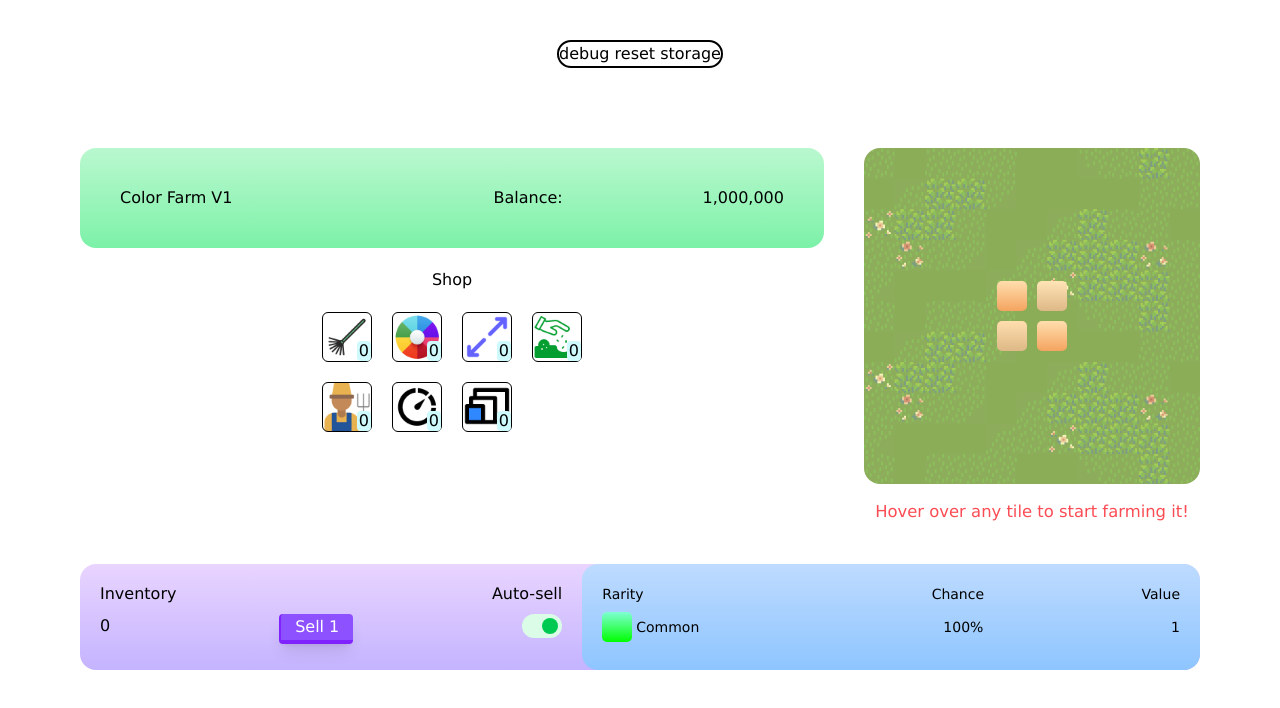
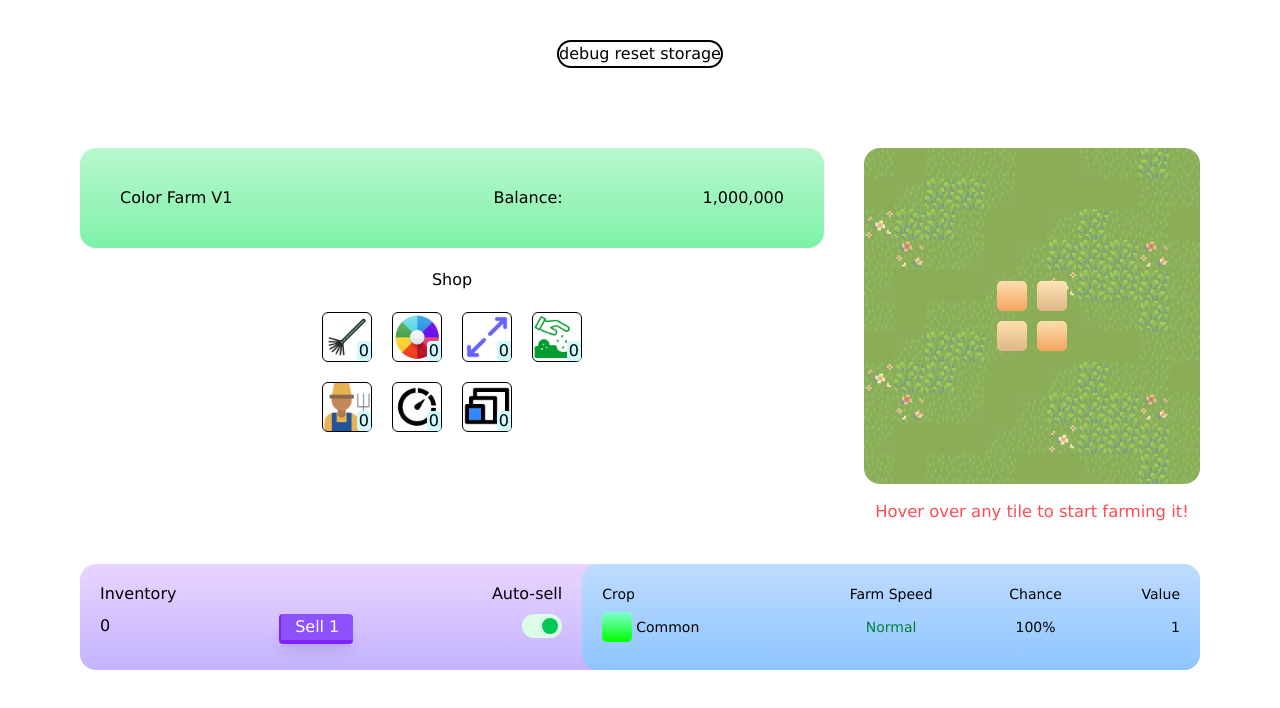
Before and after one commit to dpgranger8/MinerGame, a website: page index.html in a window 1280 px wide. Drawn offline with Linux system fonts and the light colour scheme.

Commit message:
finished adding farm speeds

```diff
--- a/src/script.js
+++ b/src/script.js
@@ -36,17 +36,17 @@ let mouseState = {
 let autoFarmerTiles = [];
 
 const rewards = {
-    common: { index: 0, rarity: "common", colors: ["aquamarine", "lime"], chance: [100, 80, 74, 72.5, 72.01, 72], bonus: 1, toastColor: "text-[#006400]" },
-    uncommon: { index: 1, rarity: "uncommon", colors: ["aqua", "darkturquoise"], chance: [0, 20, 20, 20, 20, 20], bonus: 5, toastColor: "text-[#0000ff]" },
-    rare: { index: 2, rarity: "rare", colors: ["pink", "hotpink"], chance: [0, 0, 6, 6, 6, 6], bonus: 25, toastColor: "text-[#ff1493]" },
-    epic: { index: 3, rarity: "epic", colors: ["gold", "orange"], chance: [0, 0, 0, 1.5, 1.5, 1.5], bonus: 100, toastColor: "text-[#cc5500]" },
-    legendary: { index: 4, rarity: "legendary", colors: ["lightsalmon", "orangered"], chance: [0, 0, 0, 0, 0.49, 0.49], bonus: 500, toastColor: "text-[#ff0000]" },
-    mythic: { index: 5, rarity: "mythic", colors: ["ghostwhite", "gainsboro"], chance: [0, 0, 0, 0, 0, 0.01], bonus: 10000, toastColor: "text-[#4b0082]" }
+    common: { index: 0, rarity: "common", colors: ["aquamarine", "lime"], chance: [100, 80, 74, 72.5, 72.01, 72], bonus: 1, toastColor: "text-[#006400]", farmTime: 1 },
+    uncommon: { index: 1, rarity: "uncommon", colors: ["aqua", "darkturquoise"], chance: [0, 20, 20, 20, 20, 20], bonus: 5, toastColor: "text-[#0000ff]", farmTime: 2 },
+    rare: { index: 2, rarity: "rare", colors: ["pink", "hotpink"], chance: [0, 0, 6, 6, 6, 6], bonus: 25, toastColor: "text-[#ff1493]", farmTime: 4 },
+    epic: { index: 3, rarity: "epic", colors: ["gold", "orange"], chance: [0, 0, 0, 1.5, 1.5, 1.5], bonus: 100, toastColor: "text-[#cc5500]", farmTime: 8 },
+    legendary: { index: 4, rarity: "legendary", colors: ["lightsalmon", "orangered"], chance: [0, 0, 0, 0, 0.49, 0.49], bonus: 500, toastColor: "text-[#ff0000]", farmTime: 16 },
+    mythic: { index: 5, rarity: "mythic", colors: ["ghostwhite", "gainsboro"], chance: [0, 0, 0, 0, 0, 0.01], bonus: 10000, toastColor: "text-[#4b0082]", farmTime: 32 }
 };
 
 
 let shopUpgrades = {
-    farmSpeed: { name: "Hover Farm Speed", image: "src/images/rake.png", level: 0, maxLevel: () => { return NaN }, modifier: (level) => { return 0.5 + (level / 5); }, cost: (level) => { return (level + 5) ** 3; }, onUpgrade: () => { } },
+    farmSpeed: { name: "Hover Farm Speed", image: "src/images/rake.png", level: 0, maxLevel: () => { return NaN }, modifier: (level) => { return (0.5 + (level / 5)); }, cost: (level) => { return (level + 5) ** 3; }, onUpgrade: () => { } },
     rarityTier: { name: "Add Color", image: "src/images/color-wheel.png", level: 0, maxLevel: () => { return 5 }, modifier: (level) => { return level; }, cost: (level) => { return level == 0 ? 1 : (10 * level); }, onUpgrade: () => { resetColorGrid(); } },
     expansion: { name: "Expand Farm", image: "src/images/expand.png", level: 0, maxLevel: () => { return 3 }, modifier: (level) => { return level; }, cost: (level) => { return (100 * (level + 1)); }, onUpgrade: () => { resetColorGrid(); shopUpgrades.farmer.maxLevel(); populateShop(); } },
     replanting: { name: "Re-seed Farm", image: "src/images/replanting.png", level: 0, maxLevel: () => { return NaN }, modifier: (level) => { return level; }, cost: (level) => { return (level + 1) ** 2; }, onUpgrade: () => { resetColorGrid(); } },
@@ -234,6 +234,10 @@ function tilesBeingHovered() {
     return tiles;
 }
 
+function defaultFarmSpeedCalculation(color) {
+    return shopUpgrades.farmSpeed.modifier(shopUpgrades.farmSpeed.level) / color.farmTime;
+}
+
 /**
  * Starts increasing the end angle of a tile at a rate determined by upgrades and auto farm tiles.
  * @param {Int} index of grid element to apply styles to
@@ -249,12 +253,12 @@ function startAngleIncrease(index, fromAutoFarmer = false) {
         let shouldDoubleFarm = (autoFarmerTiles.includes(index) && !fromAutoFarmer);
         if (shouldDoubleFarm) {
             state.endAngle += shopUpgrades.autoFarmerSpeed.modifier(shopUpgrades.autoFarmerSpeed.level)
-                + shopUpgrades.farmSpeed.modifier(shopUpgrades.farmSpeed.level);
+                + defaultFarmSpeedCalculation(state.currentItem);
 
         } else {
             state.endAngle += fromAutoFarmer
                 ? shopUpgrades.autoFarmerSpeed.modifier(shopUpgrades.autoFarmerSpeed.level)
-                : shopUpgrades.farmSpeed.modifier(shopUpgrades.farmSpeed.level);
+                : defaultFarmSpeedCalculation(state.currentItem);
         }
         doIncreaseAction(state, index);
     }, 1);
@@ -320,27 +324,30 @@ function populateRarities() {
     let rewardsTitles = document.createElement("div");
     rewardsTitles.classList.add("flex", "justify-between", "mb-2");
     raritiesContainer.appendChild(rewardsTitles)
-    let titles = ["Rarity", "Chance", "Value"];
+    let titles = ["Crop", "Farm Speed", "Chance", "Value"];
     let title = document.createElement("span");
-    for (let i = 0; i < 3; i++) {
+    for (let i = 0; i < 4; i++) {
         let node = title.cloneNode(true);
         node.textContent = titles[i];
-        if (i === 1) {
-            node.classList.add("basis-1/2", "text-end");
+        if (i === 0) {
+            node.classList.add("basis-2/6", "text-start");
+        } else if (i === 1) {
+            node.classList.add("basis-2/6", "text-center");
         } else if (i === 2) {
-            node.classList.add("basis-1/4", "text-end");
+            node.classList.add("basis-1/6", "text-center");
+        } else if (i === 3) {
+            node.classList.add("basis-1/6", "text-end");
         }
         rewardsTitles.appendChild(node);
     }
 
     Object.values(rewards).forEach(item => {
         if (item.index <= shopUpgrades.rarityTier.level) {
-
             let listItem = document.createElement("div");
             listItem.classList.add("flex", "flex-row", "justify-between", "mb-2");
 
             let itemGroupDiv = document.createElement("div");
-            itemGroupDiv.classList.add("flex", "basis-1/2", "self-center");
+            itemGroupDiv.classList.add("flex", "basis-2/6", "self-center");
 
             let nodeButton = document.createElement("button");
             nodeButton.classList.add("nodeButton");
@@ -350,12 +357,16 @@ function populateRarities() {
             labelDiv.classList.add("flex", "self-center", "ml-1");
             labelDiv.textContent = capitalize(item.rarity);
 
+            let speedDiv = document.createElement("div");
+            speedDiv.classList.add("flex", "basis-2/6", "justify-center", "self-center", (item.farmTime === 1) ? "text-green-700" : "text-red-500");
+            speedDiv.textContent = (item.farmTime === 1) ? "Normal" : item.farmTime + "x Slower"
+
             let chanceDiv = document.createElement("div");
-            chanceDiv.classList.add("flex", "justify-center", "self-center", "ml-3");
+            chanceDiv.classList.add("flex", "basis-1/6", "justify-center", "self-center");
             chanceDiv.textContent = item.chance[shopUpgrades.rarityTier.level] + "%";
 
             let rewardDiv = document.createElement("div");
-            rewardDiv.classList.add("flex", "basis-1/4", "justify-end", "self-center", "ml-3");
+            rewardDiv.classList.add("flex", "basis-1/6", "justify-end", "self-center");
             rewardDiv.textContent = item.bonus;
 
             let spacer = document.createElement("div");
@@ -367,6 +378,7 @@ function populateRarities() {
             itemGroupDiv.appendChild(labelDiv);
 
             listItem.appendChild(itemGroupDiv);
+            listItem.appendChild(speedDiv);
             listItem.appendChild(chanceDiv);
             listItem.appendChild(rewardDiv);
         }
```
Also changed, not shown: src/output.css.
